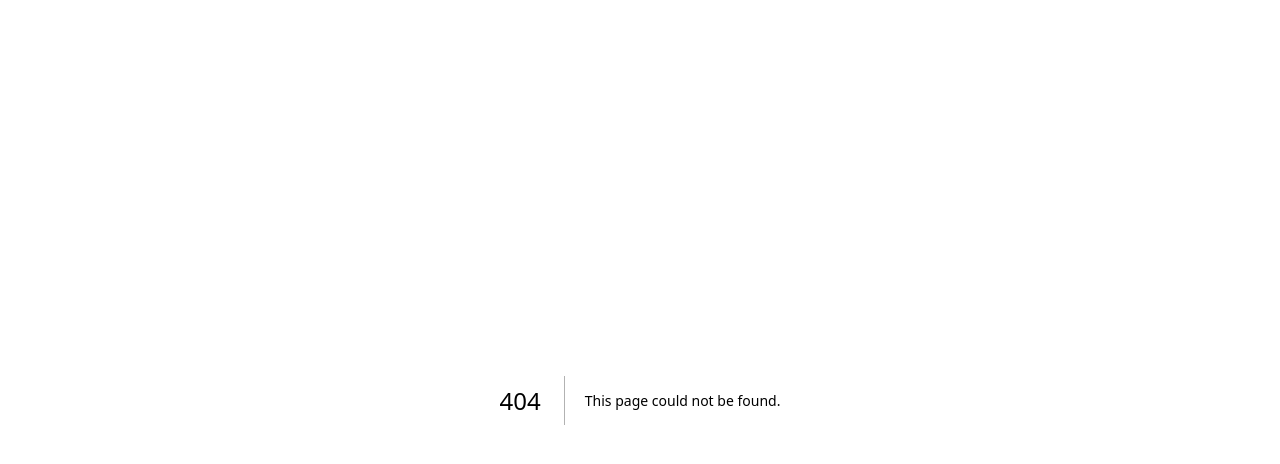
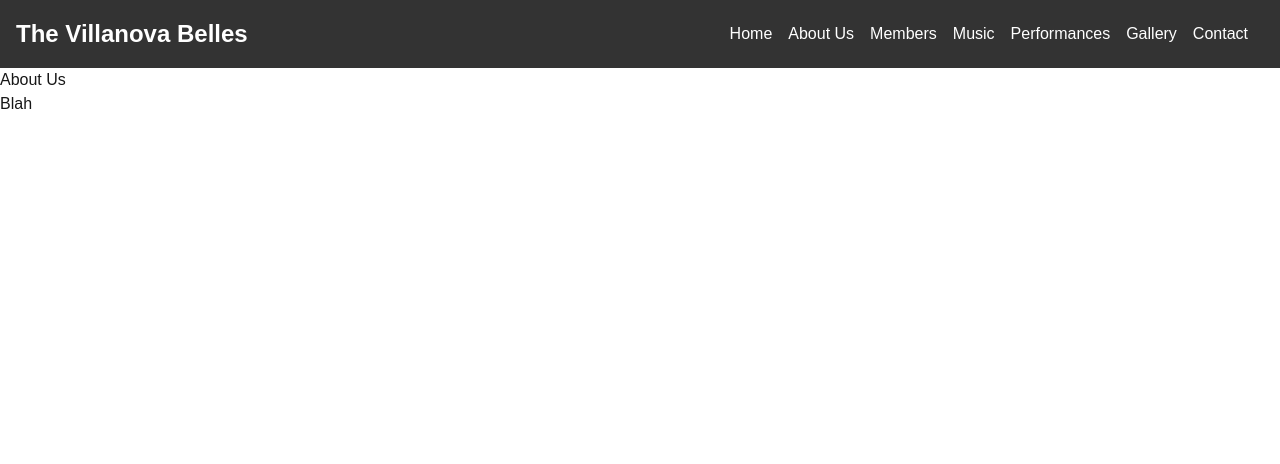
Before and after one commit to karalindonen/belles, a Next.js app: page /about in a window 1280 px wide. Before the commit this address had no page. Shown: the top 464 px of the page. Built offline with nearby package versions, Linux system fonts and the light colour scheme.

Commit message:
added page.js for each page to fix the setup for next.js

```diff
--- a/app/Navbar.js
+++ b/app/Navbar.js
@@ -1,7 +1,7 @@
 import React from 'react';
 import './Navbar.css';
-import About from "./about";
-import { NavLink } from 'react-router-dom';
+import About from "./about/page";
+import Link from 'next/link';
 
 
 const Navbar = () => {
@@ -14,13 +14,13 @@ const Navbar = () => {
       </div>
       <div className="navbar-center">
         <ul className="nav-links">
-          <li><NavLink to="/" end>Home</NavLink></li>
-          <li><NavLink to="/about">About Us</NavLink></li>
-          <li><NavLink to="/members">Members</NavLink></li>
-          <li><NavLink to="/music">Music</NavLink></li>
-          <li><NavLink to="/performances">Performances</NavLink></li>
-          <li><NavLink to="/gallery">Gallery</NavLink></li>
-          <li><NavLink to="/contact">Contact</NavLink></li>
+          <li><Link href="/">Home</Link></li>
+          <li><Link href="/about">About Us</Link></li>
+          <li><Link href="/members">Members</Link></li>
+          <li><Link href="/music">Music</Link></li>
+          <li><Link href="/performances">Performances</Link></li>
+          <li><Link href="/gallery">Gallery</Link></li>
+          <li><Link href="/contact">Contact</Link></li>
         </ul>
       </div>
     </nav>
--- a/app/layout.tsx
+++ b/app/layout.tsx
@@ -1,6 +1,7 @@
 import type { Metadata } from "next";
 import { Geist, Geist_Mono } from "next/font/google";
 import "./globals.css";
+import Navbar from './Navbar';
 
 const geistSans = Geist({
   variable: "--font-geist-sans",
@@ -27,7 +28,11 @@ export default function RootLayout({
       lang="en"
       className={`${geistSans.variable} ${geistMono.variable} h-full antialiased`}
     >
-      <body className="min-h-full flex flex-col">{children}</body>
+      <body className="min-h-full flex flex-col">
+        <Navbar />
+        {children}
+      </body>
+
     </html>
   );
 }
--- a/app/page.js
+++ b/app/page.js
@@ -2,8 +2,7 @@ import React from 'react';
 import Navbar from './Navbar';
 import Image from "next/image";
 import Hero from "./hero";
-import About from "./about";
-import { BrowserRouter, Routes, Route, Link } from 'react-router-dom';
+import About from "./about/page";
 /*import { GoogleOAuthProvider } from '@react-oauth/google';
 
 root.render (
@@ -15,18 +14,7 @@ root.render (
 
 export default function Home(){
   return(
-    <BrowserRouter>
-      <Navbar />
-
-      <Routes>
-        <Route path="/" element={<Home />} />
-        <Route path="/about" element={<About />} />
-        <Route path="/members" element={<About />} />
-        <Route path="/music" element={<About />} />
-        <Route path="/performances" element={<About />} />
-        <Route path="/gallery" element={<About />} />
-        <Route path="/contact" element={<About />} />
-      </Routes>
-    </BrowserRouter>
+    <div>
+    </div>
   );
 }
--- a/package.json
+++ b/package.json
@@ -13,8 +13,7 @@
     "axios": "^1.15.2",
     "next": "16.2.4",
     "react": "19.2.4",
-    "react-dom": "19.2.4",
-    "react-router-dom": "^7.14.2"
+    "react-dom": "19.2.4"
   },
   "devDependencies": {
     "@tailwindcss/postcss": "^4",
```
Also changed, not shown: app/about/page.js (renamed from app/about.js), app/contact/page.js (added), app/gallery/page.js (added), app/members/page.js (added), app/music/page.js (added), app/performances/page.js (added), 1 other file (tests, documents, lock files or other folders).
